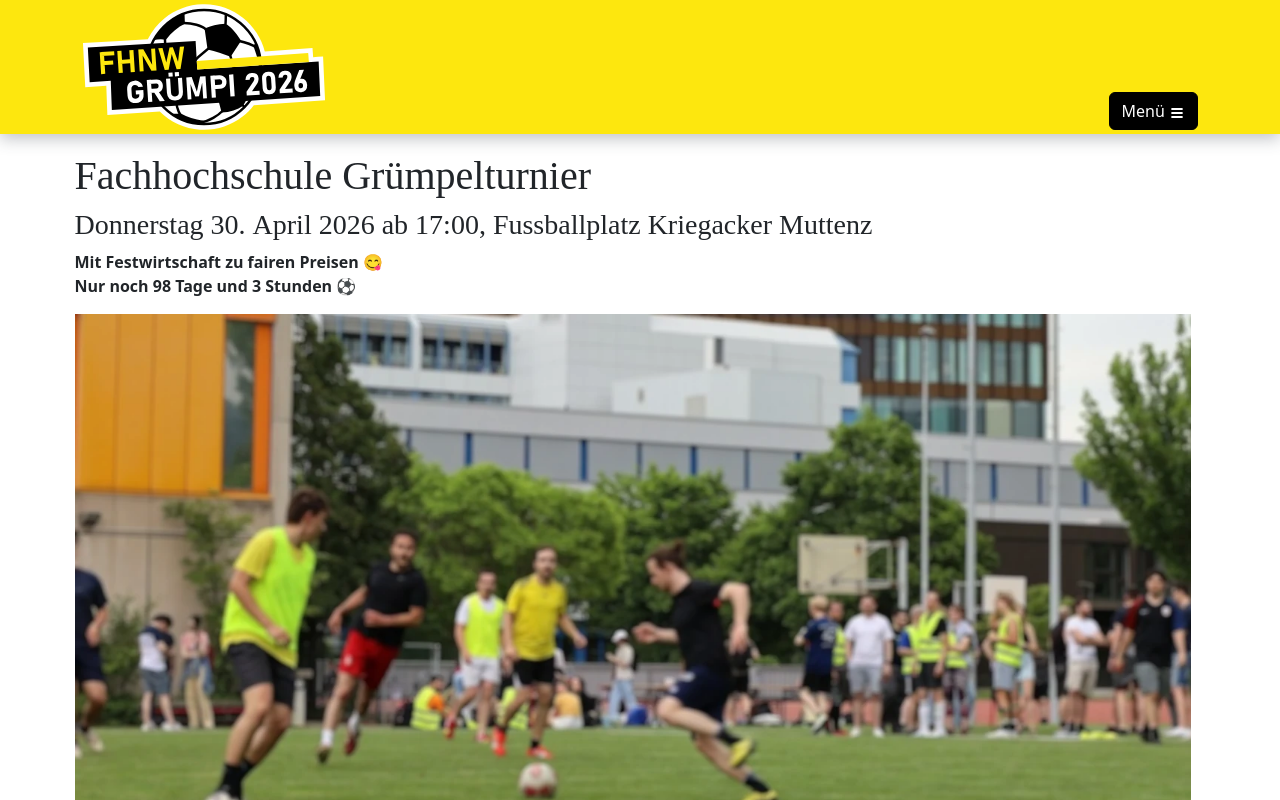
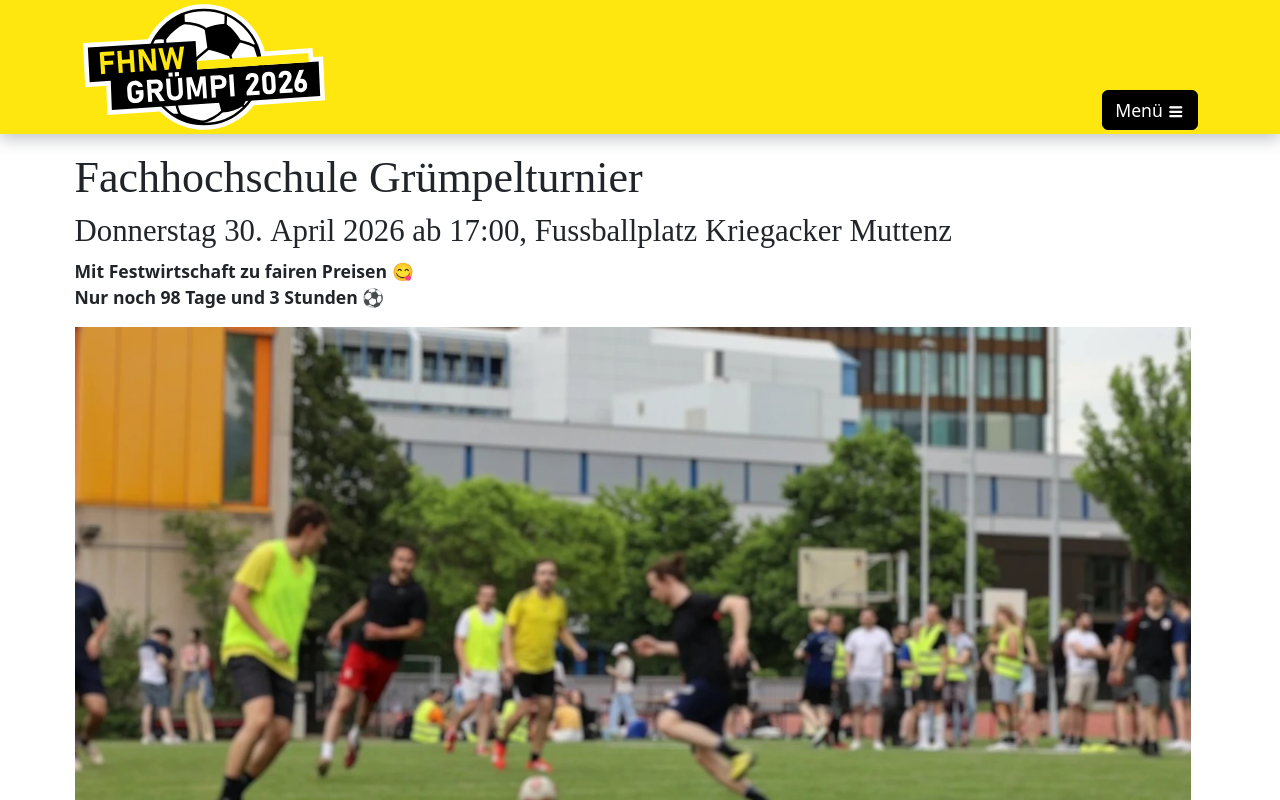
Before and after one commit to daka-fhnw/gruempi-2026, a React (Vite) app: page / in a window 1280 px wide. Shown: the top 800 px of the page. Built offline with nearby package versions, Linux system fonts and the light colour scheme; a web font is replaced by a local one.

Commit message:
bigger base font size

```diff
--- a/src/bootstrap_custom.scss
+++ b/src/bootstrap_custom.scss
@@ -9,3 +9,4 @@ $link-hover-color: $app-black-hover-color;
 }
 
 $enable-negative-margins: true;
+$font-size-base: 1.1rem;
```
